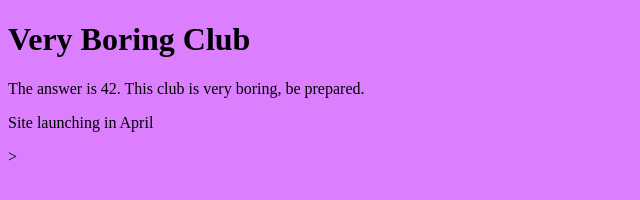
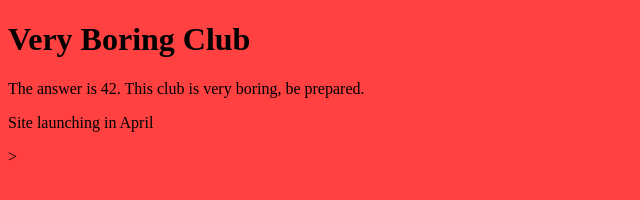
Before and after one commit to lolozhang/veryboring, a plain HTML site: page index.html in a window 1280 px wide. Shown: the whole page, without its empty margins (0-640 px from the left). Drawn offline with Linux system fonts and the light colour scheme.

Commit message:
make the background color red

```diff
--- a/app.css
+++ b/app.css
@@ -1,4 +1,4 @@
 body {
-    background-color: rgb(219, 127, 255);
+    background-color: rgb(255, 65, 65);
     color:black;
 }
```
